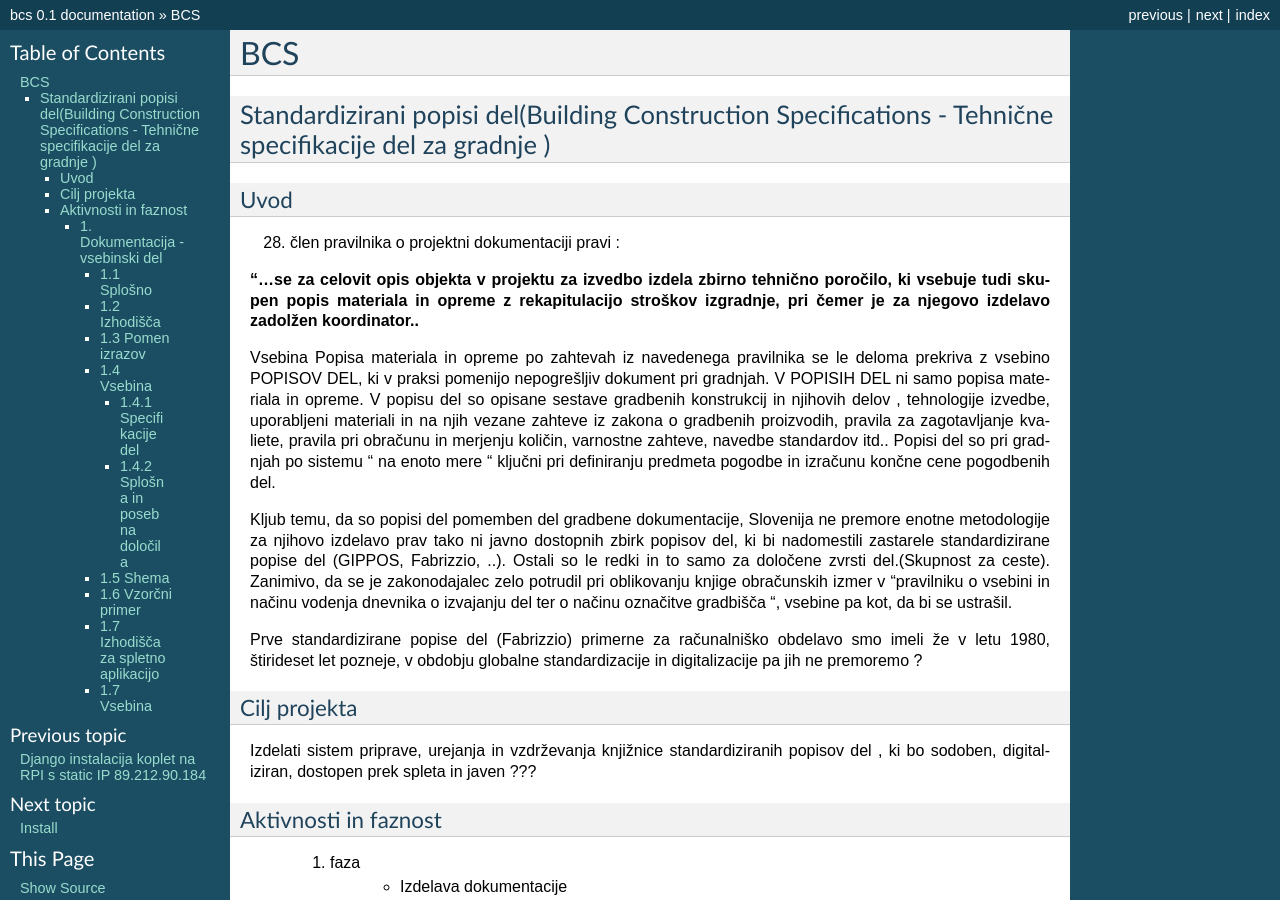
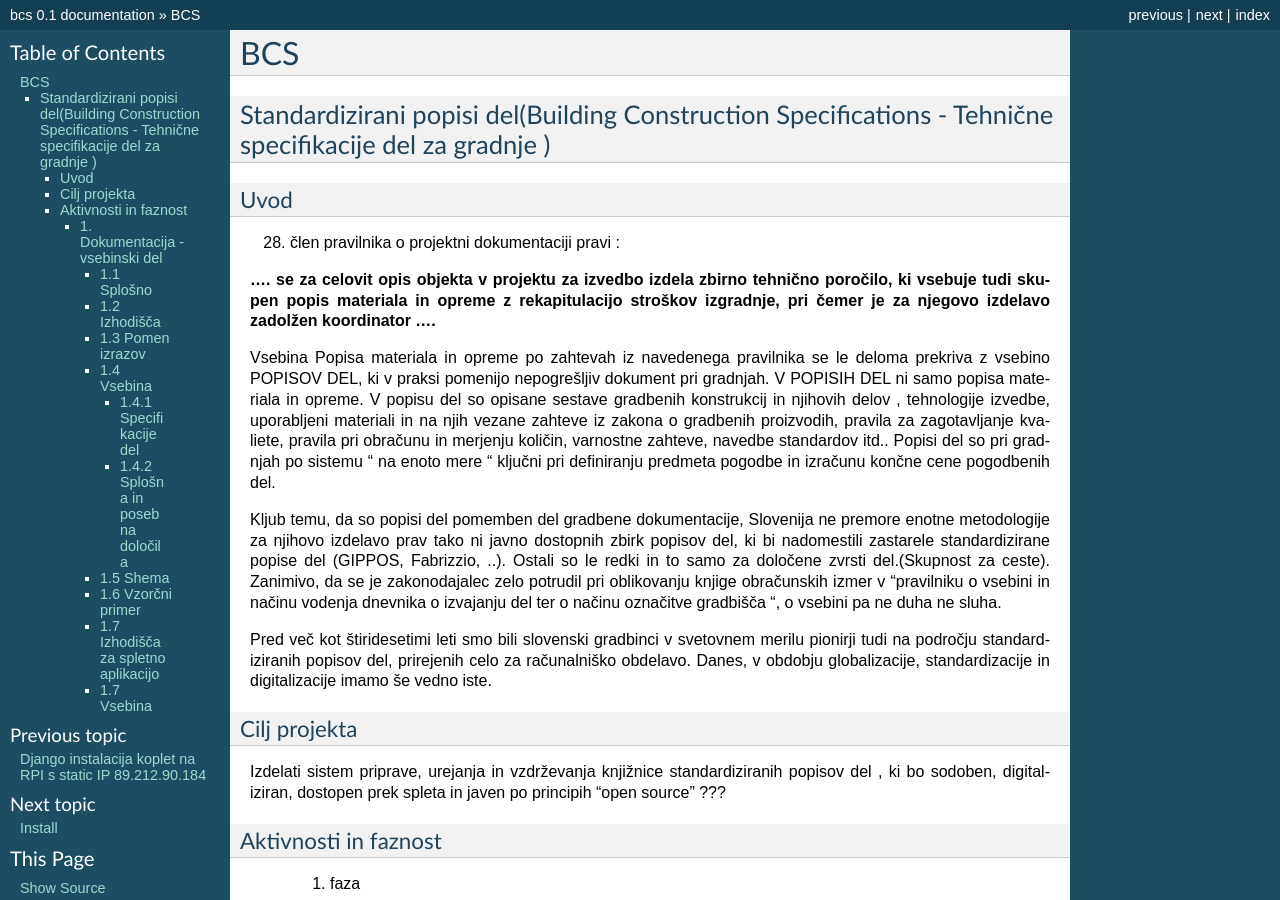
Before and after one commit to pavlovicr/bcs-staro, a Sphinx documentation site: the page built from docs/bcs_projekt.rst, in a window 1280 px wide and 900 px high. Built offline with Sphinx 7.4.7, drawn with Linux system fonts in a browser that asks for light colours; pages that are not in the unit, such as notebooks, are missing from menus.

Commit message:
kaj pa sedaj

```diff
--- a/docs/bcs_projekt.rst
+++ b/docs/bcs_projekt.rst
@@ -10,23 +10,23 @@ Uvod
 ****
 28. člen pravilnika o projektni dokumentaciji pravi :
 
-**"...se za celovit opis objekta v projektu za izvedbo izdela zbirno tehnično**
+**.... se za celovit opis objekta v projektu za izvedbo izdela zbirno tehnično**
 **poročilo, ki vsebuje tudi skupen popis materiala in opreme z rekapitulacijo**
-**stroškov izgradnje, pri čemer je za njegovo izdelavo zadolžen koordinator..**
+**stroškov izgradnje, pri čemer je za njegovo izdelavo zadolžen koordinator ....**
 
 
 Vsebina Popisa materiala in opreme po zahtevah iz navedenega pravilnika  se le deloma prekriva z vsebino POPISOV DEL, ki v praksi pomenijo nepogrešljiv dokument pri gradnjah. V POPISIH DEL ni samo popisa materiala in opreme. V popisu del so opisane sestave gradbenih konstrukcij in njihovih delov , tehnologije izvedbe, uporabljeni materiali in na njih vezane zahteve iz zakona o gradbenih proizvodih, pravila za zagotavljanje kvaliete, pravila pri obračunu in merjenju količin, varnostne zahteve, navedbe standardov itd..
 Popisi del so pri gradnjah po sistemu " na enoto mere " ključni pri definiranju predmeta pogodbe in izračunu končne cene pogodbenih del.
 
 Kljub temu, da so popisi del pomemben del gradbene dokumentacije, Slovenija ne premore enotne metodologije za njihovo izdelavo prav tako ni javno dostopnih zbirk popisov del, ki bi nadomestili zastarele standardizirane popise del (GIPPOS, Fabrizzio, ..). Ostali so le redki in to samo za določene zvrsti del.(Skupnost za ceste).
-Zanimivo, da se je zakonodajalec zelo potrudil pri oblikovanju knjige obračunskih izmer v "pravilniku o vsebini in načinu vodenja dnevnika o izvajanju del ter o načinu označitve gradbišča ", vsebine pa kot, da bi se ustrašil.
+Zanimivo, da se je zakonodajalec zelo potrudil pri oblikovanju knjige obračunskih izmer v "pravilniku o vsebini in načinu vodenja dnevnika o izvajanju del ter o načinu označitve gradbišča ", o vsebini pa ne duha ne sluha.
 
-Prve standardizirane popise del (Fabrizzio) primerne za računalniško obdelavo smo imeli  že v letu 1980, štirideset let pozneje, v obdobju globalne standardizacije in digitalizacije pa jih ne premoremo ?
+Pred več kot štiridesetimi leti smo bili slovenski gradbinci v svetovnem merilu pionirji tudi na področju standardiziranih popisov del, prirejenih celo za računalniško obdelavo. Danes, v obdobju globalizacije, standardizacije in digitalizacije imamo še vedno iste.
 
 
 Cilj projekta
 *************
-Izdelati sistem priprave, urejanja in vzdrževanja knjižnice standardiziranih popisov del , ki bo sodoben, digitaliziran, dostopen prek spleta in javen ???
+Izdelati sistem priprave, urejanja in vzdrževanja knjižnice standardiziranih popisov del , ki bo sodoben, digitaliziran, dostopen prek spleta in javen po principih "open source" ???
 
 Aktivnosti in faznost
 *********************
```
